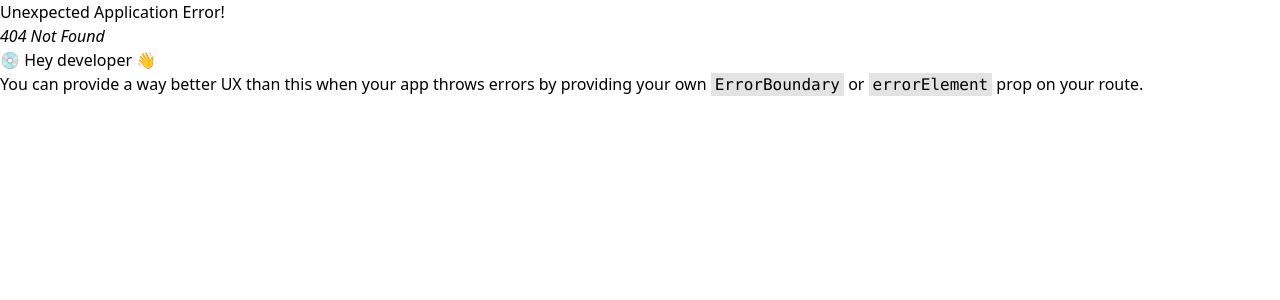
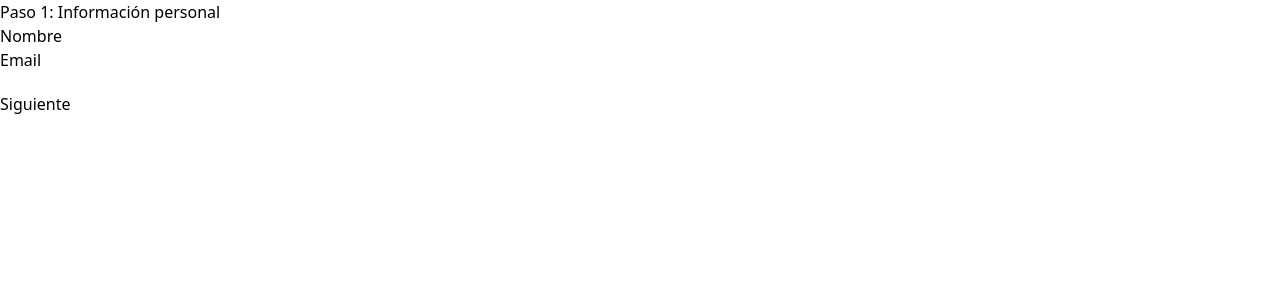
Before and after one commit to bkmasterho/react-bingo, a React (Vite) app: page /comprarCartones in a window 1280 px wide. Before the commit this address had no page. Shown: the top 300 px of the page. Built offline with nearby package versions, Linux system fonts and the light colour scheme.

Commit message:
formularios multi

```diff
--- a/package.json
+++ b/package.json
@@ -13,6 +13,7 @@
     "@tailwindcss/vite": "^4.1.17",
     "react": "^19.2.0",
     "react-dom": "^19.2.0",
+    "react-hook-form": "^7.66.1",
     "react-router-dom": "^7.9.6",
     "tailwindcss": "^4.1.17"
   },
--- a/src/context/BingoProvider.jsx
+++ b/src/context/BingoProvider.jsx
@@ -5,7 +5,6 @@ const BingoContext = createContext();
 const BingoProvider = ({children}) => {
 
   const [ modal, setModal ] = useState(false);
-
 
   return (
         <BingoContext.Provider
--- a/src/router.jsx
+++ b/src/router.jsx
@@ -1,4 +1,5 @@
 import { createBrowserRouter } from 'react-router-dom'
+import FormCompraCartones from './views/FormCompraCartones';
 import Layout from "./layouts/Layout";
 import Inicio from './views/Inicio'
 
@@ -17,6 +18,11 @@ const router = createBrowserRouter ([
         ]
     },
 
+    {
+        path:'/comprarCartones',
+        element: <FormCompraCartones />,
+    },
+
 ])
 
 
--- /dev/null
+++ b/src/views/FormCompraCartones.jsx
@@ -0,0 +1,60 @@
+
+
+import { useState } from "react";
+import {
+  useForm,
+  FormProvider,
+} from "react-hook-form";
+
+import CompraCarton1 from '../views/stepsForm/CompraCarton1'
+import CompraCarton2 from '../views/stepsForm/CompraCarton2'
+
+const steps = [
+  { component: CompraCarton1 },
+  { component: CompraCarton2 },
+];
+
+export default function MultiStepForm() {
+  const [step, setStep] = useState(0);
+
+
+  const StepComponent = steps[step].component;
+
+  const methods = useForm()
+
+  const onSubmitStep = async () => {
+    const valid = await methods.trigger();
+    if (!valid) return;
+
+    if (step < steps.length - 1) {
+      setStep(step + 1);
+      return;
+    }
+
+    const data = methods.getValues();
+    console.log("Datos finales:", data);
+    alert("Formulario completado ✔");
+  };
+
+  return (
+    <FormProvider {...methods}>
+      <form onSubmit={methods.handleSubmit(onSubmitStep)}>
+
+        <StepComponent />
+
+        <div style={{ marginTop: 20 }}>
+          {step > 0 && (
+            <button type="button" onClick={() => setStep(step - 1)}>
+              Atrás
+            </button>
+          )}
+
+          <button type="submit">
+            {step === steps.length - 1 ? "Finalizar" : "Siguiente"}
+          </button>
+        </div>
+
+      </form>
+    </FormProvider>
+  );
+}
--- /dev/null
+++ b/src/views/stepsForm/CompraCarton1.jsx
@@ -0,0 +1,25 @@
+
+import { useFormContext } from "react-hook-form";
+
+export default function Step1() {
+
+  const { register, formState: { errors } } = useFormContext();
+
+  return (
+    <>
+      <h2>Paso 1: Información personal</h2>
+
+      <div>
+        <label>Nombre</label>
+        <input {...register("nombre")} />
+        {errors.nombre && <p>{errors.nombre.message}</p>}
+      </div>
+
+      <div>
+        <label>Email</label>
+        <input {...register("email")} />
+        {errors.email && <p>{errors.email.message}</p>}
+      </div>
+    </>
+  );
+}
--- /dev/null
+++ b/src/views/stepsForm/CompraCarton2.jsx
@@ -0,0 +1,24 @@
+
+import { useFormContext } from "react-hook-form";
+
+export default function Step2() {
+  const { register, formState: { errors } } = useFormContext();
+
+  return (
+    <>
+      <h2>Paso 2: Dirección</h2>
+
+      <div>
+        <label>País</label>
+        <input {...register("pais")} />
+        {errors.pais && <p>{errors.pais.message}</p>}
+      </div>
+
+      <div>
+        <label>Ciudad</label>
+        <input {...register("ciudad")} />
+        {errors.ciudad && <p>{errors.ciudad.message}</p>}
+      </div>
+    </>
+  );
+}
```
Also changed, not shown: 1 other file (tests, documents, lock files or other folders).
